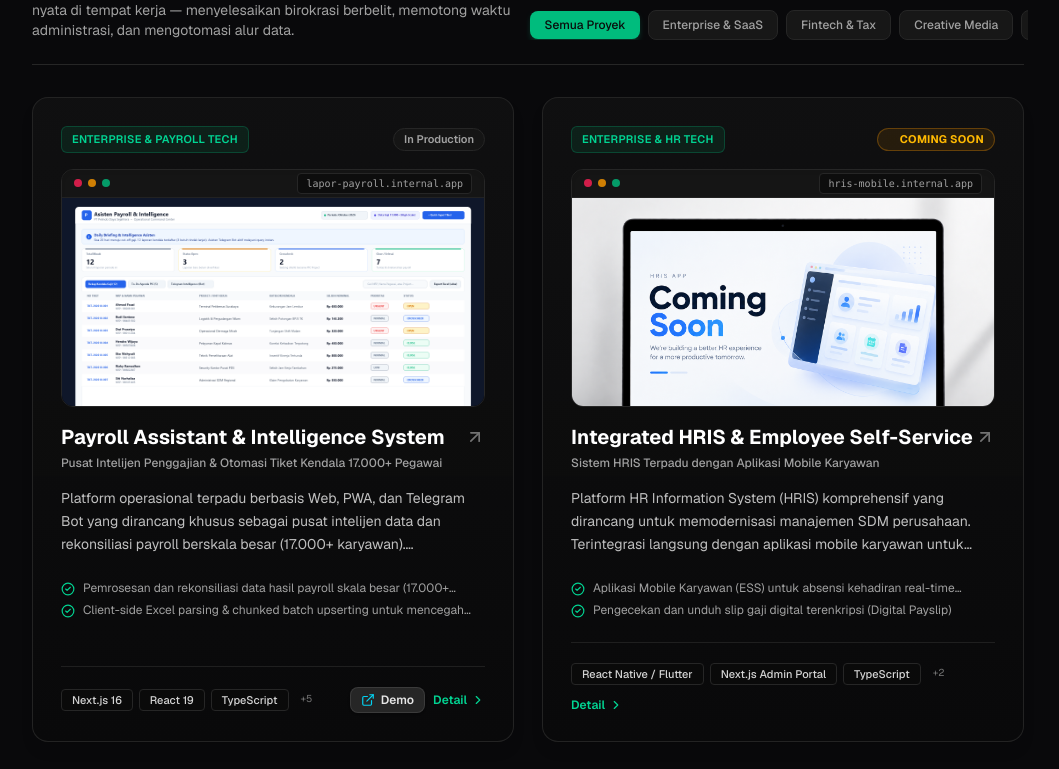
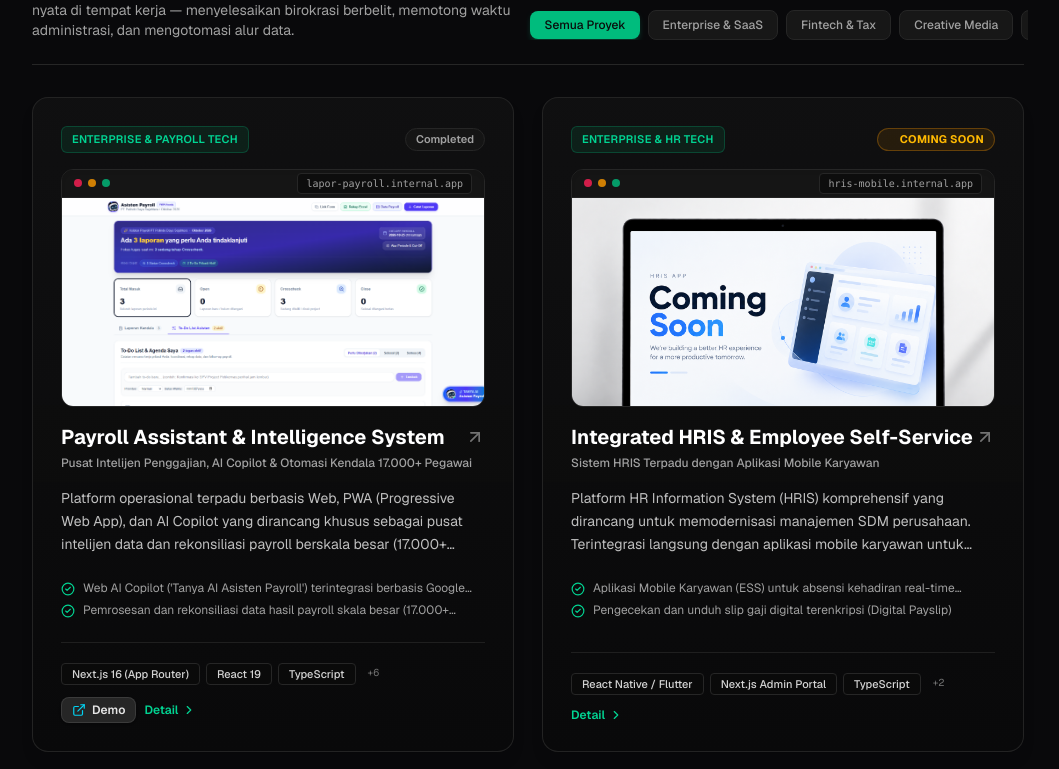
Before and after one commit to allaboutpampam8-crypto/hellopampam, a Next.js app: page / in a window 1280 px wide. Shown: the part 901-1670 px from the top of the page, without its empty margins (112-1171 px from the left). Built offline with nearby package versions, Linux system fonts and the light colour scheme.

Commit message:
feat: update Payroll Assistant portfolio with live UI screenshot, completed status, and AI Copilot highlights

```diff
--- a/src/app/page.tsx
+++ b/src/app/page.tsx
@@ -395,7 +395,7 @@ export default function Home() {
                     <div className="relative flex-1 w-full bg-neutral-950 flex items-center justify-center overflow-hidden">
                       {project.imageUrl ? (
                         <Image
-                          src={`${project.imageUrl}?v=2`}
+                          src={`${project.imageUrl}?v=3`}
                           alt={project.title}
                           fill
                           unoptimized
@@ -542,7 +542,7 @@ export default function Home() {
               {activeProject.imageUrl && (
                 <div className="relative w-full aspect-[16/9] rounded-xl overflow-hidden border border-neutral-700/80 bg-neutral-950 shadow-inner">
                   <Image
-                    src={`${activeProject.imageUrl}?v=2`}
+                    src={`${activeProject.imageUrl}?v=3`}
                     alt={activeProject.title}
                     fill
                     unoptimized
--- a/src/data/projects.ts
+++ b/src/data/projects.ts
@@ -18,21 +18,31 @@ export const PROJECTS: Project[] = [
   {
     id: "lapor-payroll",
     title: "Payroll Assistant & Intelligence System",
-    tagline: "Pusat Intelijen Penggajian & Otomasi Tiket Kendala 17.000+ Pegawai",
+    tagline: "Pusat Intelijen Penggajian, AI Copilot & Otomasi Kendala 17.000+ Pegawai",
     category: "enterprise",
     categoryLabel: "Enterprise & Payroll Tech",
     description:
-      "Platform operasional terpadu berbasis Web, PWA, dan Telegram Bot yang dirancang khusus sebagai pusat intelijen data dan rekonsiliasi payroll berskala besar (17.000+ karyawan). Menggabungkan sistem tiket kendala gaji, engine parsing Excel client-side berkecepatan tinggi dengan chunked batch upserting, serta asisten Telegram dua arah untuk pencarian instan slip gaji dan deteksi otomatis selisih gaji multi-periode.",
+      "Platform operasional terpadu berbasis Web, PWA (Progressive Web App), dan AI Copilot yang dirancang khusus sebagai pusat intelijen data dan rekonsiliasi payroll berskala besar (17.000+ karyawan). Dilengkapi dengan Web AI Copilot ('Tanya AI Asisten Payroll') berbasis Google Gemini untuk query percakapan alami & update tiket otomatis, manajemen tiket kendala gaji (Open, Crosscheck, Close), agenda To-Do harian PIC, engine parsing Excel client-side berkecepatan tinggi dengan chunked batch upserting, serta asisten Telegram dua arah.",
     highlights: [
-      "Pemrosesan dan rekonsiliasi data hasil payroll skala besar (17.000+ pegawai per bulan)",
+      "Web AI Copilot ('Tanya AI Asisten Payroll') terintegrasi berbasis Google Gemini dengan kemampuan function calling untuk update tiket & query data percakapan",
+      "Pemrosesan dan rekonsiliasi data hasil payroll skala besar (17.000+ pegawai per bulan) secara cepat tanpa membebani server",
       "Client-side Excel parsing & chunked batch upserting untuk mencegah serverless timeout",
-      "Asisten Telegram Bot interaktif dua arah (Private Bot Channel) untuk query instan slip & komparasi selisih gaji",
-      "Manajemen tiket kendala gaji (Open, Crosscheck, Close), tracking nominal selisih, & auto-export Excel",
-      "Indexing performa tinggi pada PostgreSQL Cloud (respon query <10ms untuk 100.000+ baris data)"
+      "Manajemen tiket kendala gaji, agenda to-do list PIC terintegrasi, pelacakan selisih nominal, & ekspor rekap Excel",
+      "PWA (Progressive Web App) Ready dengan database splash screen & asisten bot Telegram interaktif (Private Channel)"
     ],
-    techStack: ["Next.js 16", "React 19", "TypeScript", "Tailwind CSS", "Supabase PostgreSQL", "Telegram Bot API", "SheetJS (XLSX)", "PWA"],
-    metrics: "17.000+ data gaji bulanan & <10ms query instan via Telegram Bot",
-    status: "In Production",
+    techStack: [
+      "Next.js 16 (App Router)",
+      "React 19",
+      "TypeScript",
+      "Tailwind CSS",
+      "Google Gemini AI",
+      "Supabase PostgreSQL",
+      "Telegram Bot API",
+      "SheetJS (XLSX)",
+      "PWA"
+    ],
+    metrics: "17.000+ data gaji bulanan, AI-driven operations & <10ms query instan",
+    status: "Completed",
     imageUrl: "/projects/lapor-payroll.png",
     demoUrl: "#"
   },
```
Also changed, not shown: public/projects/lapor-payroll.png.
